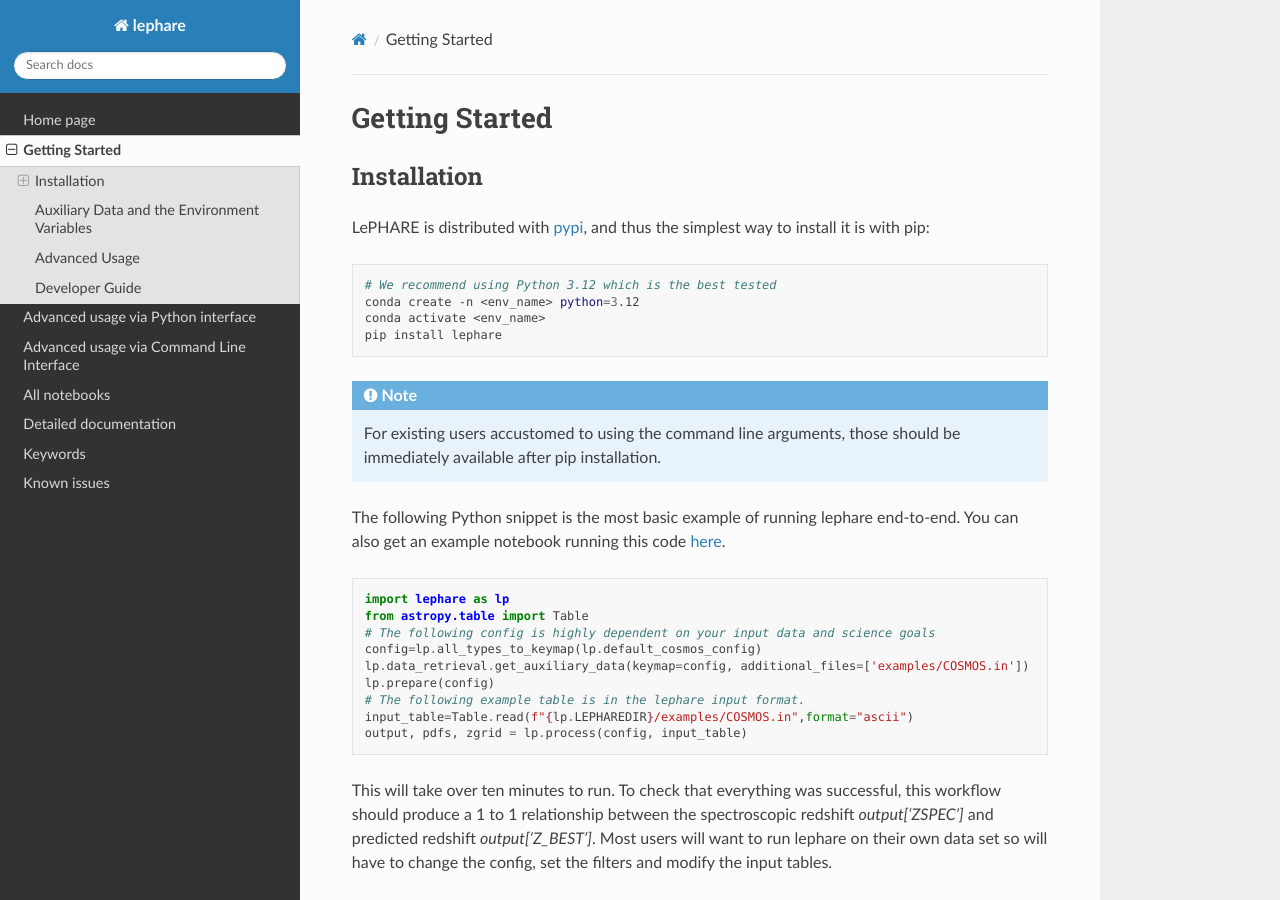
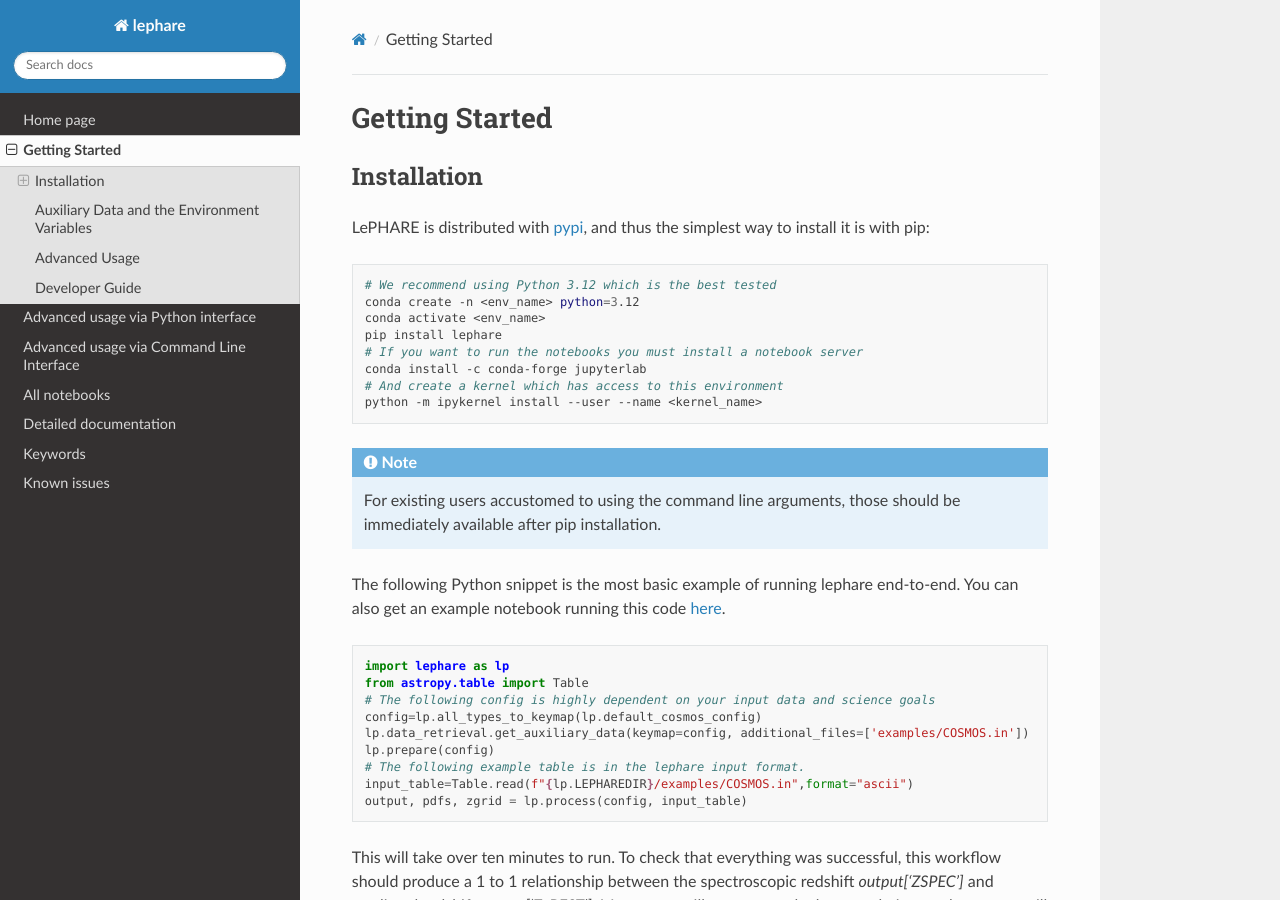
Before and after one commit to lephare-photoz/lephare, a Sphinx documentation site: the page built from docs/getting_started.rst, in a window 1280 px wide and 900 px high. Built offline with Sphinx 7.4.7 and the Read the Docs theme 3.1.0, drawn with Linux system fonts in a browser that asks for light colours; pages that are not in the unit, such as notebooks, are missing from menus.

Commit message:
Improved installation instructions to include notebook requirements
Following testing by Olivier we realised it was easy to have a notebook kernel that was not
inside the correct environment. We decided that this was a common enough mistake that we should add explicit instructions tot eh documentation

```diff
--- a/docs/getting_started.rst
+++ b/docs/getting_started.rst
@@ -13,6 +13,10 @@ LePHARE is distributed with `pypi <https://pypi.org/project/lephare/>`_, and thu
     conda create -n <env_name> python=3.12
     conda activate <env_name>
     pip install lephare
+    # If you want to run the notebooks you must install a notebook server
+    conda install -c conda-forge jupyterlab
+    # And create a kernel which has access to this environment
+    python -m ipykernel install --user --name <kernel_name>
 
 .. note::
     For existing users accustomed to using the command line arguments, those should
```
